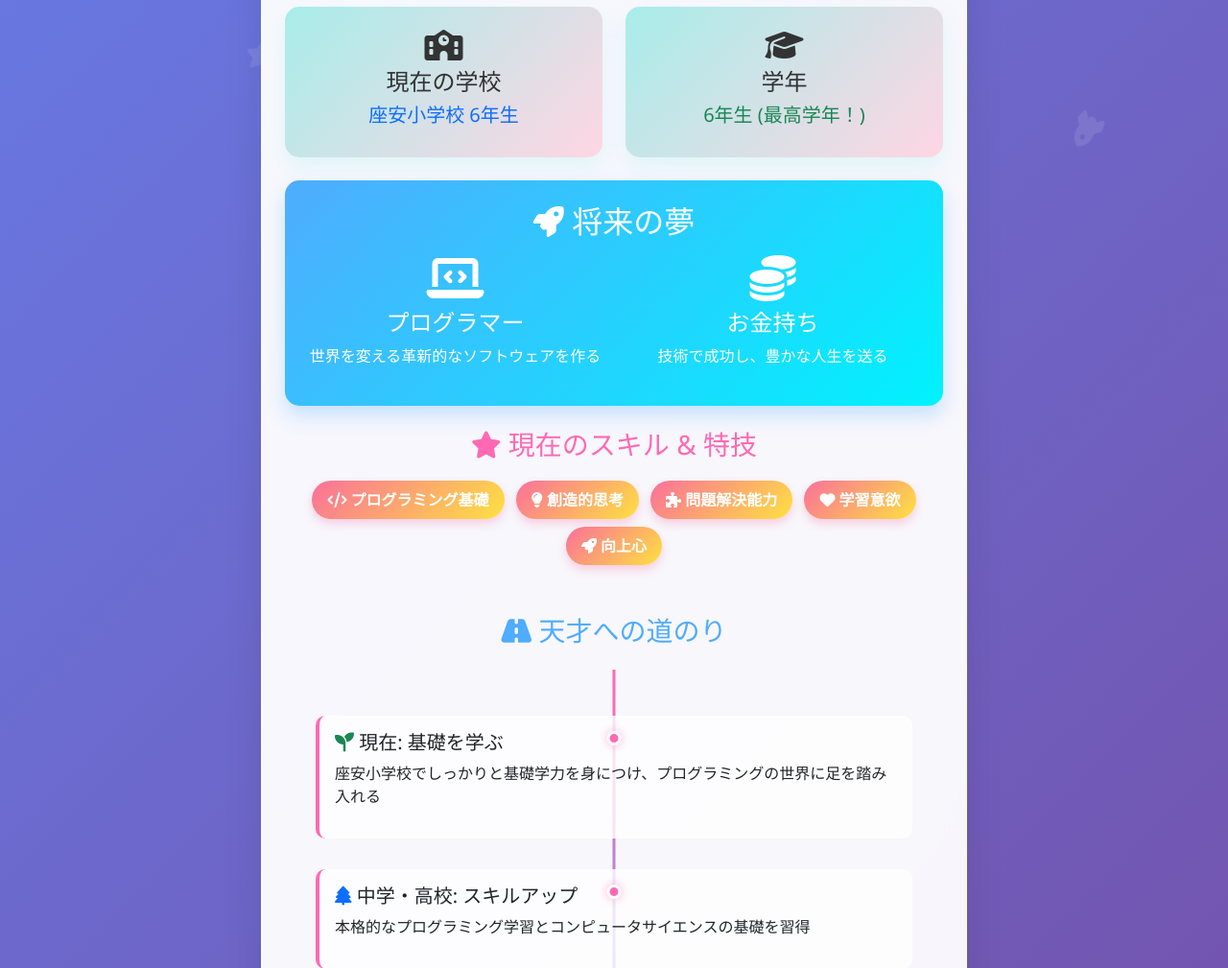
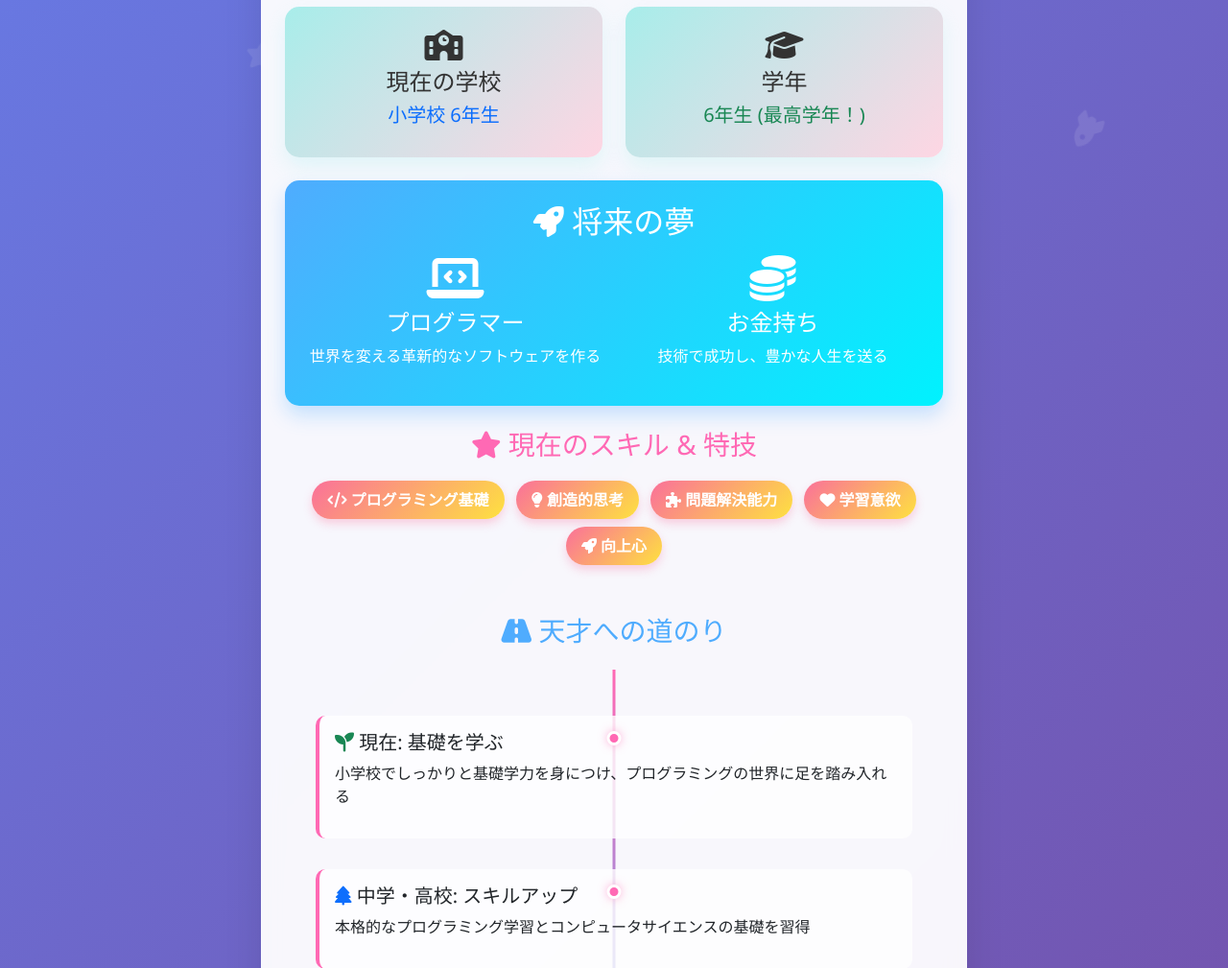
Before and after one commit to todosawa/capsule, a Flask app: page /yuuno-genius in a window 1280 px wide. Shown: the part 427-1436 px from the top of the page at 96% size. Run offline with Flask 2, Linux system fonts and the light colour scheme; some libraries are stand-ins or nearby versions.

Commit message:
Update yuuno_genius.html: Refine profile content

```diff
--- a/templates/yuuno_genius.html
+++ b/templates/yuuno_genius.html
@@ -179,7 +179,7 @@
                                 <div class="stats-card">
                                     <i class="fas fa-school fa-2x mb-2"></i>
                                     <h4>現在の学校</h4>
-                                    <p class="h5 text-primary">座安小学校 6年生</p>
+                                    <p class="h5 text-primary">小学校 6年生</p>
                                 </div>
                             </div>
                             <div class="col-md-6">
@@ -247,7 +247,7 @@
                                 <div class="timeline-item">
                                     <div class="achievement-item">
                                         <h5><i class="fas fa-seedling text-success"></i> 現在: 基礎を学ぶ</h5>
-                                        <p>座安小学校でしっかりと基礎学力を身につけ、プログラミングの世界に足を踏み入れる</p>
+                                        <p>小学校でしっかりと基礎学力を身につけ、プログラミングの世界に足を踏み入れる</p>
                                     </div>
                                 </div>
                                 <div class="timeline-item">
```
